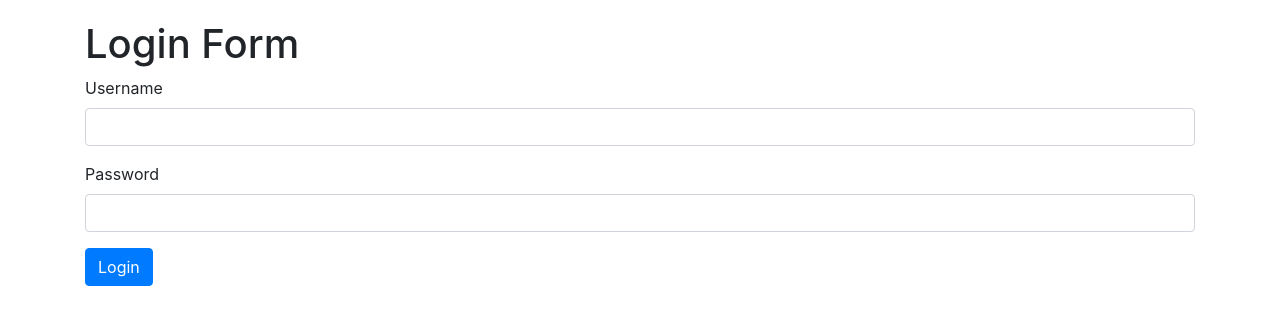
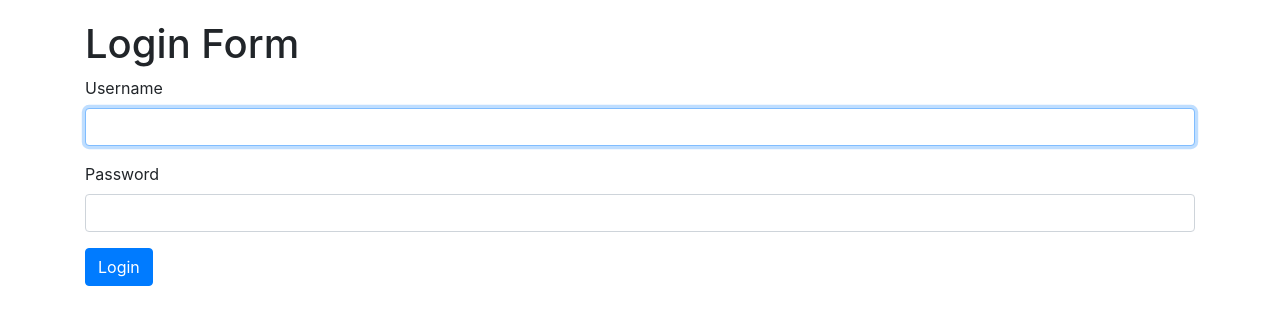
Before and after one commit to singharpan/movieDatabase, a React (Create React App) app: page / in a window 1280 px wide. Shown: the top 324 px of the page. Built offline with nearby package versions, Linux system fonts and the light colour scheme.

Commit message:
input field with Refs

```diff
--- a/src/components/loginForm.jsx
+++ b/src/components/loginForm.jsx
@@ -1,10 +1,21 @@
 import React, { Component } from "react";
 
 class LoginForm extends Component {
+  //This will create a Ref object
+
+  username = React.createRef();
+  //const user=this.username.current.value//to get value
+  //use refs only when very need
+  componentDidMount() {
+    this.username.current.focus();
+  }
+  //This is the example of refs use
   //ByDefault HTML forms takes a trip to the server :)
   //this handlesubmit takes event object as a parameter & the event object have a method "preventDefault"
   //this prevent the form default behavior which is "submit to server" and "page reload"
   //will now call the server,save the changes to server and redirect user to next page.
+  //we don't use "document.getElementById("ID").value" to get value of input field..b'coz with that we will directly manipulate DOM,which is incorrect
+  //input field is a DOM element and in order to use it first we create referernce of it(DOM Element)
   handleSubmit = (e) => {
     e.preventDefault();
     console.log("submitted");
@@ -17,7 +28,12 @@
         <form onSubmit={this.handleSubmit}>
           <div className="form-group">
             <label htmlFor="username">Username</label>
-            <input id="username" type="text" className="form-control" />
+            <input
+              id="username"
+              ref={this.username}
+              type="text"
+              className="form-control"
+            />
           </div>
           <div className="form-group">
             <label htmlFor="password">Password</label>
```
